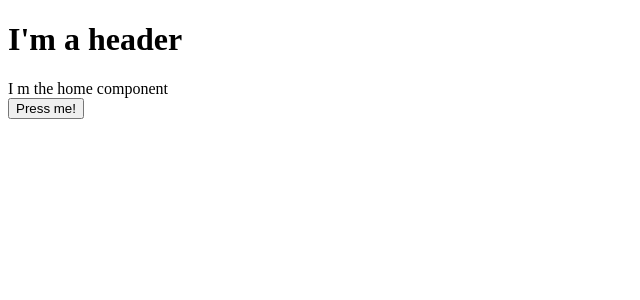
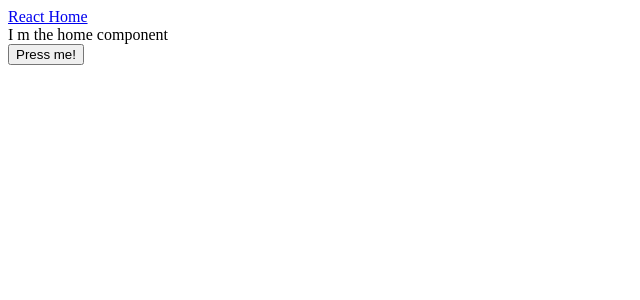
Before and after one commit to manelgavalda/react-server, a React app: page / in a window 1280 px wide. Shown: the top 300 px of the page, without its empty margins (0-640 px from the left). Built offline with nearby package versions, Linux system fonts and the light colour scheme; the HTML template or start-up script is replaced by a standard one.

Commit message:
Added Header component with button to /

```diff
--- a/src/client/App.js
+++ b/src/client/App.js
@@ -1,10 +1,11 @@
 import React from 'react';
 import { renderRoutes } from 'react-router-config';
+import Header from './components/Header'
 
 const App = ({ route }) => {
   return (
     <div>
-      <h1>I'm a header</h1>
+      <Header />
       {renderRoutes(route.routes)}
     </div>
   );
--- /dev/null
+++ b/src/client/components/Header.js
@@ -0,0 +1,10 @@
+import React from 'react';
+import { Link } from 'react-router-dom';
+
+export default () => {
+  return (
+    <div>
+      <Link to="/">React Home</Link>
+    </div>
+  )
+}
```
